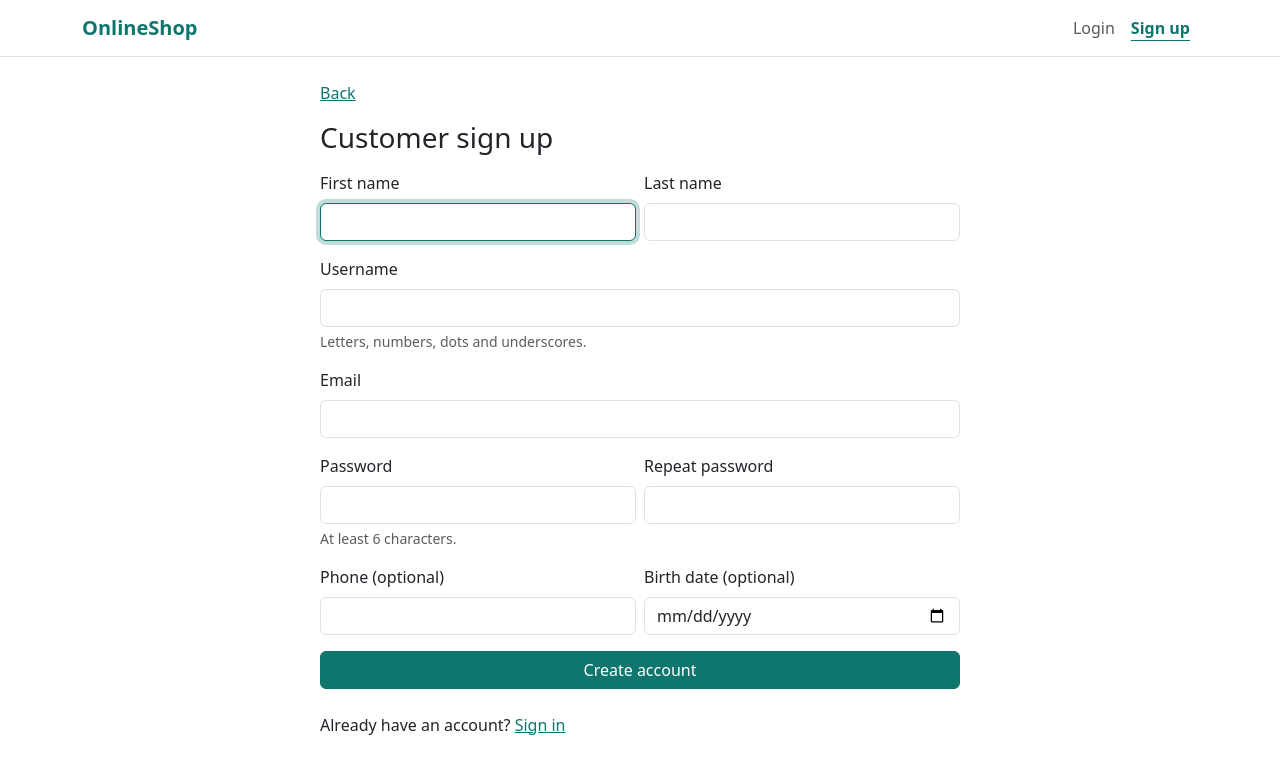
After one commit to aeg58/online-shopping-management-system, a Spring Boot app: page /signup/customer in a window 1280 px wide. The commit adds this page. Shown: the top 774 px of the page. Run offline with Spring Boot 4, Linux system fonts and the light colour scheme.

Commit message:
feat: add customer and seller sign up
- /signup lets a visitor choose a customer or a seller account
- Each sign up runs in one transaction: a Users row, then a Customers
  or Sellers row; a UNIQUE or CHECK rejection rolls back both rows
- Passwords need at least 6 characters, are entered twice and are
  stored as BCrypt hashes
- New stores start unapproved and can sign in after the admin approves
- Readable messages for UQ_Users_Username, UQ_Users_Email,
  CK_Users_Email, CK_Customers_BirthDate, UQ_Sellers_StoreName and
  UQ_Sellers_TaxNumber
- Sign up links in the menu and on the login page; outline buttons use
  the theme colour
- TESTING.md steps and new screenshots; no schema change

```diff
--- /dev/null
+++ b/app/src/main/java/com/osms/controller/SignupController.java
@@ -0,0 +1,90 @@
+package com.osms.controller;
+
+import com.osms.model.SessionUser;
+import com.osms.model.SignupForm;
+import com.osms.service.DatabaseErrors;
+import com.osms.service.SignupException;
+import com.osms.service.SignupService;
+import org.springframework.dao.DataIntegrityViolationException;
+import org.springframework.stereotype.Controller;
+import org.springframework.ui.Model;
+import org.springframework.web.bind.annotation.GetMapping;
+import org.springframework.web.bind.annotation.ModelAttribute;
+import org.springframework.web.bind.annotation.PostMapping;
+import org.springframework.web.bind.annotation.RequestMapping;
+import org.springframework.web.servlet.mvc.support.RedirectAttributes;
+
+import java.time.LocalDate;
+
+/** Sign up for new customers and sellers. A signed-in user is sent to their own home page. */
+@Controller
+@RequestMapping("/signup")
+public class SignupController {
+
+    private final SignupService signupService;
+
+    public SignupController(SignupService signupService) {
+        this.signupService = signupService;
+    }
+
+    @GetMapping
+    public String choose(@ModelAttribute("currentUser") SessionUser currentUser) {
+        return currentUser != null ? "redirect:" + currentUser.getHomePath() : "signup";
+    }
+
+    @GetMapping("/customer")
+    public String customerForm(@ModelAttribute("currentUser") SessionUser currentUser, Model model) {
+        return showForm(currentUser, model, "signup-customer");
+    }
+
+    @GetMapping("/seller")
+    public String sellerForm(@ModelAttribute("currentUser") SessionUser currentUser, Model model) {
+        return showForm(currentUser, model, "signup-seller");
+    }
+
+    @PostMapping("/customer")
+    public String signUpCustomer(@ModelAttribute SignupForm form, RedirectAttributes redirectAttributes) {
+        try {
+            signupService.signUpCustomer(form);
+        } catch (SignupException e) {
+            return backToForm("/signup/customer", e.getMessage(), form, redirectAttributes);
+        } catch (DataIntegrityViolationException e) {
+            return backToForm("/signup/customer", DatabaseErrors.readableMessage(e), form, redirectAttributes);
+        }
+        redirectAttributes.addFlashAttribute("successMessage", "Your account was created. Please sign in.");
+        redirectAttributes.addFlashAttribute("username", form.getUsername().trim());
+        return "redirect:/login";
+    }
+
+    @PostMapping("/seller")
+    public String signUpSeller(@ModelAttribute SignupForm form, RedirectAttributes redirectAttributes) {
+        try {
+            signupService.signUpSeller(form);
+        } catch (SignupException e) {
+            return backToForm("/signup/seller", e.getMessage(), form, redirectAttributes);
+        } catch (DataIntegrityViolationException e) {
+            return backToForm("/signup/seller", DatabaseErrors.readableMessage(e), form, redirectAttributes);
+        }
+        redirectAttributes.addFlashAttribute("successMessage",
+                "Your store was created. You can sign in after the admin approves it.");
+        redirectAttributes.addFlashAttribute("username", form.getUsername().trim());
+        return "redirect:/login";
+    }
+
+    private String showForm(SessionUser currentUser, Model model, String view) {
+        if (currentUser != null) {
+            return "redirect:" + currentUser.getHomePath();
+        }
+        if (!model.containsAttribute("form")) {
+            model.addAttribute("form", new SignupForm());
+        }
+        model.addAttribute("today", LocalDate.now());
+        return view;
+    }
+
+    private String backToForm(String path, String message, SignupForm form, RedirectAttributes redirectAttributes) {
+        redirectAttributes.addFlashAttribute("errorMessage", message);
+        redirectAttributes.addFlashAttribute("form", form.withoutPasswords());
+        return "redirect:" + path;
+    }
+}
--- a/app/src/main/java/com/osms/service/PasswordService.java
+++ b/app/src/main/java/com/osms/service/PasswordService.java
@@ -18,4 +18,9 @@ public class PasswordService {
         }
         return storedPassword.equals(enteredPassword);
     }
+
+    /** New accounts store only the BCrypt hash of the password, never the password itself. */
+    public String hash(String password) {
+        return encoder.encode(password);
+    }
 }
--- a/app/src/main/resources/static/css/app.css
+++ b/app/src/main/resources/static/css/app.css
@@ -21,6 +21,18 @@ body {
     --bs-btn-active-bg: var(--osms-accent-dark);
     --bs-btn-active-border-color: var(--osms-accent-dark);
     --bs-btn-disabled-bg: var(--osms-accent);
+    --bs-btn-disabled-border-color: var(--osms-accent);
+    --bs-btn-focus-shadow-rgb: 15, 118, 110;
+}
+
+.btn-outline-primary {
+    --bs-btn-color: var(--osms-accent);
+    --bs-btn-border-color: var(--osms-accent);
+    --bs-btn-hover-bg: var(--osms-accent);
+    --bs-btn-hover-border-color: var(--osms-accent);
+    --bs-btn-active-bg: var(--osms-accent-dark);
+    --bs-btn-active-border-color: var(--osms-accent-dark);
+    --bs-btn-disabled-color: var(--osms-accent);
     --bs-btn-disabled-border-color: var(--osms-accent);
     --bs-btn-focus-shadow-rgb: 15, 118, 110;
 }
--- a/app/src/main/resources/templates/fragments/layout.html
+++ b/app/src/main/resources/templates/fragments/layout.html
@@ -88,6 +88,10 @@
                         <a class="nav-link" th:href="@{/login}"
                            th:attr="aria-current=${currentPath == '/login'} ? 'page' : null">Login</a>
                     </li>
+                    <li class="nav-item" th:if="${currentUser == null}">
+                        <a class="nav-link" th:href="@{/signup}"
+                           th:attr="aria-current=${#strings.startsWith(currentPath, '/signup')} ? 'page' : null">Sign up</a>
+                    </li>
                     <th:block th:if="${currentUser != null}">
                         <li class="nav-item">
                             <span class="navbar-text me-lg-3">
--- /dev/null
+++ b/app/src/main/resources/templates/fragments/signup.html
@@ -0,0 +1,35 @@
+<!DOCTYPE html>
+<html lang="en" xmlns:th="http://www.thymeleaf.org">
+<body>
+
+<!-- Account fields shared by the customer and the seller form (Users table). -->
+<th:block th:fragment="account">
+    <div class="mb-3">
+        <label class="form-label" for="username">Username</label>
+        <input class="form-control" type="text" id="username" th:field="*{username}" maxlength="50"
+               pattern="[A-Za-z0-9_.]+" autocomplete="username" autocapitalize="none" autocorrect="off"
+               spellcheck="false" aria-describedby="usernameHelp" required>
+        <div class="form-text" id="usernameHelp">Letters, numbers, dots and underscores.</div>
+    </div>
+    <div class="mb-3">
+        <label class="form-label" for="email">Email</label>
+        <input class="form-control" type="email" id="email" th:field="*{email}" maxlength="100"
+               autocomplete="email" autocapitalize="none" spellcheck="false" required>
+    </div>
+    <div class="row g-2 mb-3">
+        <div class="col-12 col-sm-6">
+            <label class="form-label" for="password">Password</label>
+            <input class="form-control" type="password" id="password" name="password" minlength="6"
+                   autocomplete="new-password" aria-describedby="passwordHelp" required>
+            <div class="form-text" id="passwordHelp">At least 6 characters.</div>
+        </div>
+        <div class="col-12 col-sm-6">
+            <label class="form-label" for="confirmPassword">Repeat password</label>
+            <input class="form-control" type="password" id="confirmPassword" name="confirmPassword" minlength="6"
+                   autocomplete="new-password" required>
+        </div>
+    </div>
+</th:block>
+
+</body>
+</html>
--- a/app/src/main/resources/templates/login.html
+++ b/app/src/main/resources/templates/login.html
@@ -24,6 +24,7 @@
             </div>
             <button class="btn btn-primary w-100" type="submit">Sign in</button>
         </form>
+        <p class="mt-3 mb-0">No account yet? <a th:href="@{/signup}">Sign up</a></p>
 
         <section class="border rounded p-3 mt-4" aria-labelledby="demoAccounts">
             <h2 class="h6" id="demoAccounts">Demo accounts</h2>
--- /dev/null
+++ b/app/src/main/resources/templates/signup-customer.html
@@ -0,0 +1,52 @@
+<!DOCTYPE html>
+<html lang="en" xmlns:th="http://www.thymeleaf.org">
+<head th:replace="~{fragments/layout :: head('Customer sign up')}"></head>
+<body>
+<header th:replace="~{fragments/layout :: navbar}"></header>
+
+<main class="container py-4">
+    <div class="product-form-panel">
+        <div th:replace="~{fragments/layout :: messages}"></div>
+
+        <p><a th:href="@{/signup}">Back</a></p>
+        <h1 class="h3 mb-3">Customer sign up</h1>
+
+        <form method="post" th:action="@{/signup/customer}" th:object="${form}">
+            <div class="row g-2 mb-3">
+                <div class="col-12 col-sm-6">
+                    <label class="form-label" for="firstName">First name</label>
+                    <input class="form-control" type="text" id="firstName" th:field="*{firstName}" maxlength="50"
+                           autocomplete="given-name" required autofocus>
+                </div>
+                <div class="col-12 col-sm-6">
+                    <label class="form-label" for="lastName">Last name</label>
+                    <input class="form-control" type="text" id="lastName" th:field="*{lastName}" maxlength="50"
+                           autocomplete="family-name" required>
+                </div>
+            </div>
+
+            <th:block th:replace="~{fragments/signup :: account}"></th:block>
+
+            <div class="row g-2 mb-3">
+                <div class="col-12 col-sm-6">
+                    <label class="form-label" for="phone">Phone (optional)</label>
+                    <input class="form-control" type="tel" id="phone" th:field="*{phone}" maxlength="20"
+                           autocomplete="tel">
+                </div>
+                <div class="col-12 col-sm-6">
+                    <label class="form-label" for="birthDate">Birth date (optional)</label>
+                    <input class="form-control" type="date" id="birthDate" th:field="*{birthDate}"
+                           th:max="${today.minusDays(1)}" autocomplete="bday">
+                </div>
+            </div>
+
+            <button class="btn btn-primary w-100" type="submit">Create account</button>
+        </form>
+
+        <p class="mt-4 mb-0">Already have an account? <a th:href="@{/login}">Sign in</a></p>
+    </div>
+</main>
+
+<script th:replace="~{fragments/layout :: scripts}"></script>
+</body>
+</html>
```
Also changed, not shown: app/TESTING.md (+8 -1 lines), app/src/main/java/com/osms/model/SignupForm.java (added, +54 -0 lines), app/src/main/java/com/osms/repository/UserRepository.java (+40 -0 lines), app/src/main/java/com/osms/service/DatabaseErrors.java (+7 -1 lines), app/src/main/java/com/osms/service/SignupException.java (added, +8 -0 lines), app/src/main/java/com/osms/service/SignupService.java (added, +103 -0 lines), app/src/main/resources/templates/signup-seller.html (added, +45 -0 lines), app/src/main/resources/templates/signup.html (added, +37 -0 lines), 3 other files.
